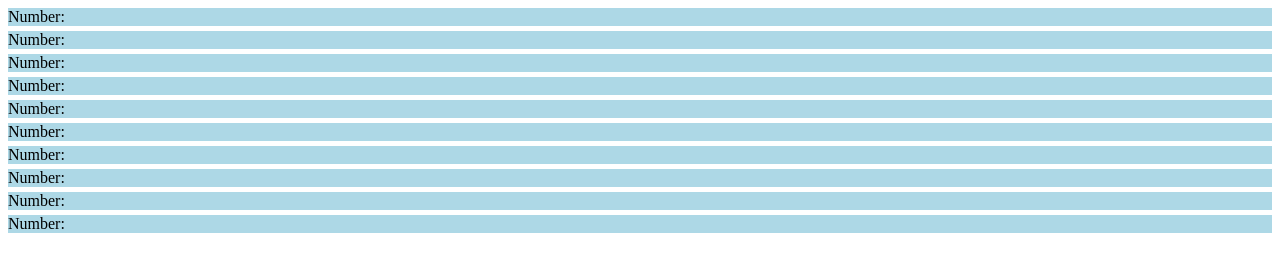
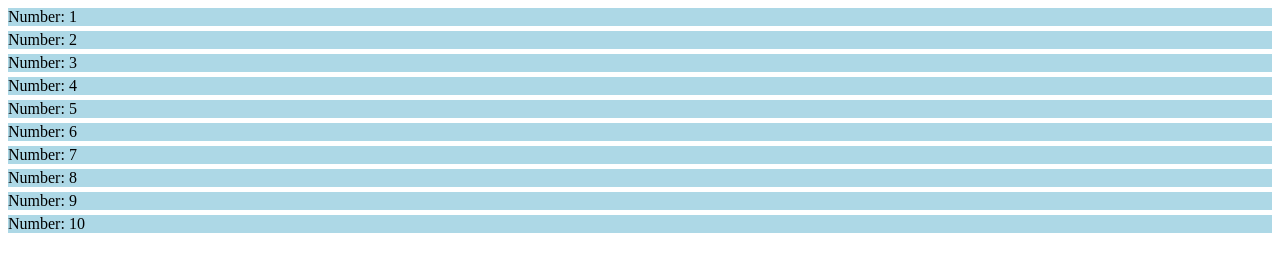
Before and after one commit to LisanneC/2.List-of-numbers-test, a website: page index.html in a window 1280 px wide. Drawn offline with Linux system fonts and the light colour scheme.

Commit message:
Using CSS counter

```diff
--- a/assets/css/style.css
+++ b/assets/css/style.css
@@ -6,3 +6,12 @@
     display: block;
     background-color: lightblue;
     margin-bottom: 5px; }
+
+body {
+ counter-reset: section;
+}
+
+li::after {
+ counter-increment: section;
+ content: counter(section);
+}
```
